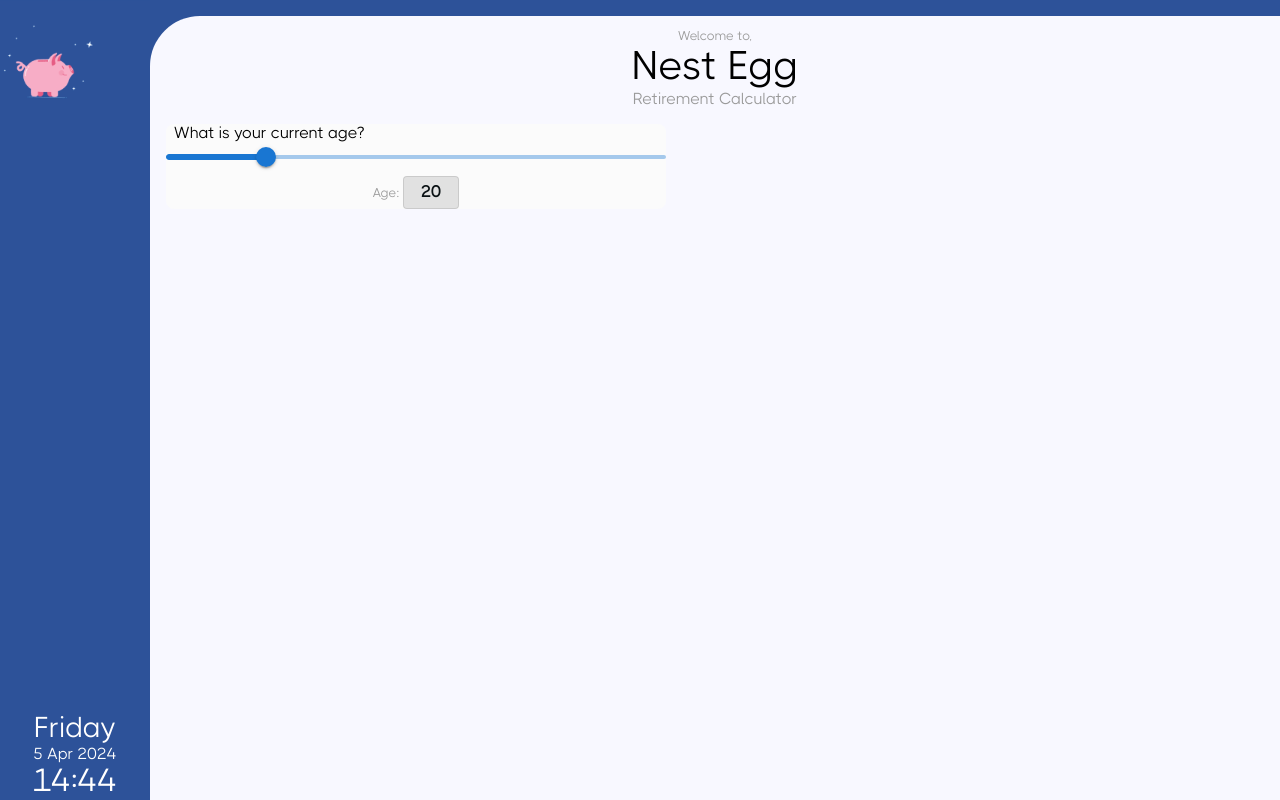
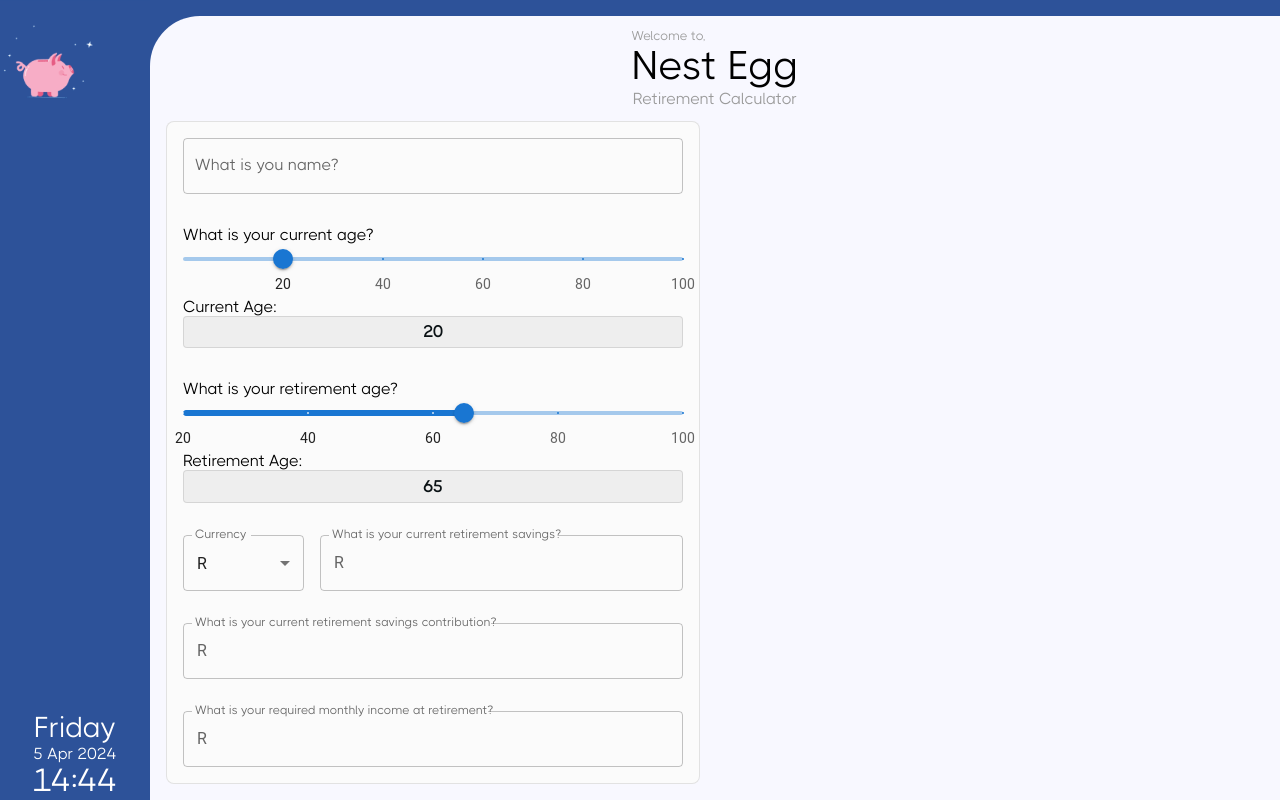
Before and after one commit to ChrisInBlue/NestEgg, a React (Create React App) app: page / in a window 1280 px wide. Built offline with nearby package versions, Linux system fonts and the light colour scheme.

Commit message:
Calculator layout start
Calculator layout done - next to add state management & functionality.

```diff
--- a/src/components/Body.css
+++ b/src/components/Body.css
@@ -10,10 +10,13 @@
 .title-wrap {
     text-align: center;
     padding: .8rem 0;
+    width: fit-content;
+    margin: 0 auto;
 }
 .title-wrap p {
     color: #9a9a9a;
     font-size: .8rem;
+    text-align: left;
 }
 .title-wrap h1 {
     font-size: 2.5rem;
--- a/src/components/Body.js
+++ b/src/components/Body.js
@@ -8,8 +8,8 @@ export default function Body() {
         <p>Welcome to,</p>
         <h1>Nest Egg</h1>
         <h2>Retirement Calculator</h2>
-        <Calculator />
       </div>
+      <Calculator />
     </div>
   )
 }
--- a/src/components/Calculator.css
+++ b/src/components/Calculator.css
@@ -1,22 +1,49 @@
 .calc-container {
     background: var(--offwhite);
     width: 500px;
-    margin: 1rem;
+    margin: 0 1rem;
     border-radius: 8px;
+    border: var(--border);
+    padding: 0 1rem;
+}
+.input-group {
+    padding: 1rem 0;
+    /* border-bottom: var(--border); */
+}
+.input-group > div {
+    width: 100%;
+}
+.input-group input {
+    font-family: inherit;
 }
 .input-group label {
     display: block;
     text-align: left;
-    padding-left: .5rem;
+    font-family: inherit;
+    left: -2px;
+}
+.input-group p {
+    /* text-align: left; */
 }
 .input-group p > span {
     font-size: 1rem;
     color: var(--obsidian);
     font-weight: 600;
-    background: rgba(0,0,0,.1);
+    background: rgba(0,0,0,.05);
     padding: .4rem;
     border-radius: 4px;
     min-width: 42px;
-    display: inline-block;
+    display: block;
     border: var(--border);
+    text-align: center;
 }
+.input-group-shared {
+    display: flex;
+}
+.input-group-shared > div {
+    flex: 3;
+}
+.input-group-shared > div:first-child {
+    flex: 1;
+    margin-right: 1rem;
+}
--- a/src/components/Calculator.js
+++ b/src/components/Calculator.js
@@ -1,26 +1,178 @@
 import { useState } from 'react';
+// MATERIAL UI
+import Box from '@mui/material/Box';
 import Slider from '@mui/material/Slider';
+import TextField from '@mui/material/TextField';
+import MenuItem from '@mui/material/MenuItem';
+import InputAdornment from '@mui/material/InputAdornment';
+// CSS
 import './Calculator.css'
 
 export default function Calculator() {
     const [ ageValue, setAgeValue ] = useState(20);
+    const [ retireAgeValue, setRetireAgeValue ] = useState(65);
+    const [ currencyValue, setCurrencyValue ] = useState('R');
+    const [retirementSavings, setRetirementSavings] = useState('')
+
+    // SET MARKERS FOR THE RETIREMENT AGE SLIDER
+    const marks = [
+        {
+            value: 20,
+            label: 20
+        },
+        {
+            value: 40,
+            label: 40
+        },
+        {
+            value: 60,
+            label: 60
+        },
+        {
+            value: 80,
+            label: 80
+        },
+        {
+            value: 100,
+            label: 100
+        },
+    ];
+    const currencies = [
+        {
+            value: 'ZAR',
+            label: 'R',
+          },
+        {
+          value: 'USD',
+          label: '$',
+        },
+        {
+          value: 'EUR',
+          label: '€',
+        },
+        {
+          value: 'BTC',
+          label: '฿',
+        },
+        {
+          value: 'JPY',
+          label: '¥',
+        },
+      ];
+
+      // ADD THOUSAND COMMA SEPARATOR
+      const addComma = (e) => {
+        let inputValue = e.target.value.replace(/,/g, '');
+        inputValue = inputValue.replace(/\D/g,'');
+        const formattedInputValue = inputValue.replace(/\B(?=(\d{3})+(?!\d))/g, ",");
+        setRetirementSavings(formattedInputValue);
+    };
 
   return (
     <div className='calc-container'>
+        <Box
+            component="form"
+            noValidate
+            autoComplete="off"
+        >
+            {/* NAME */}
+            <div className='input-group'>
+                <TextField
+                    id="name"
+                    label="What is you name?"
+                    variant="outlined"
+                />
+            </div>
+            {/* CURRENT AGE */}
             <div className='input-group'>
                 <label>What is your current age?</label>
                 <Slider
-            defaultValue={ageValue}
+                    value={[ageValue]}
                     aria-label="Default"
                     valueLabelDisplay="auto"
                     onChange={
                         (e, newValue) => { setAgeValue(newValue); }
                     }
+                    marks={marks}
                 />
                 <p className='value-box'>
-            Age: <span>{ageValue}</span>
+                    Current Age: <span>{ageValue}</span>
                 </p>
             </div>
+            {/* RETIREMENT AGE */}
+            <div className='input-group'>
+                <label>What is your retirement age?</label>
+                <Slider
+                    value={retireAgeValue}
+                    aria-label="Default"
+                    valueLabelDisplay="auto"
+                    onChange={
+                        (e, newValue) => { setRetireAgeValue(newValue); }
+                    }
+                    min={ageValue}
+                    marks={marks}
+                />
+                <p className='value-box'>
+                    Retirement Age: <span>{retireAgeValue}</span>
+                </p>
+            </div>
+            {/* CURRENT RETIREMENT SAVINGS */}
+            <div className='input-group input-group-shared'>
+                <TextField
+                    id="currency"
+                    select
+                    label="Currency"
+                    defaultValue="ZAR"
+                    onChange={
+                        (e, newCurrencyValue) => { setCurrencyValue(newCurrencyValue); }
+                    }
+                    >
+                    {currencies.map((option) => (
+                        <MenuItem key={option.value} value={option.value}>
+                            {option.label}
+                        </MenuItem>
+                    ))}
+                </TextField>
+                <TextField
+                    id="retirementSavings"
+                    label="What is your current retirement savings?"
+                    variant="outlined"
+                    value={retirementSavings}
+                    onChange={addComma}
+                    InputProps={{
+                        startAdornment: <InputAdornment position="start">
+                            {currencyValue}
+                        </InputAdornment>,
+                    }}
+                />
+            </div>
+            {/* CURRENT RETIREMENT SAVINGS CONTRIBUTION */}
+            <div className='input-group'>
+                <TextField
+                    id="retirementContribution"
+                    label="What is your current retirement savings contribution?"
+                    variant="outlined"
+                    InputProps={{
+                        startAdornment: <InputAdornment position="start">
+                            {currencyValue}
+                        </InputAdornment>,
+                    }}
+                />
+            </div>
+            {/* MONTHLY INCOME REQUIRED AT RETIREMENT */}
+            <div className='input-group'>
+                <TextField
+                    id="requiredIncome"
+                    label="What is your required monthly income at retirement?"
+                    variant="outlined"
+                    InputProps={{
+                        startAdornment: <InputAdornment position="start">
+                            {currencyValue}
+                        </InputAdornment>,
+                    }}
+                />
+            </div>
+        </Box>
     </div>
   )
 }
```
Lines whose indentation alone changed are shown as unchanged.
